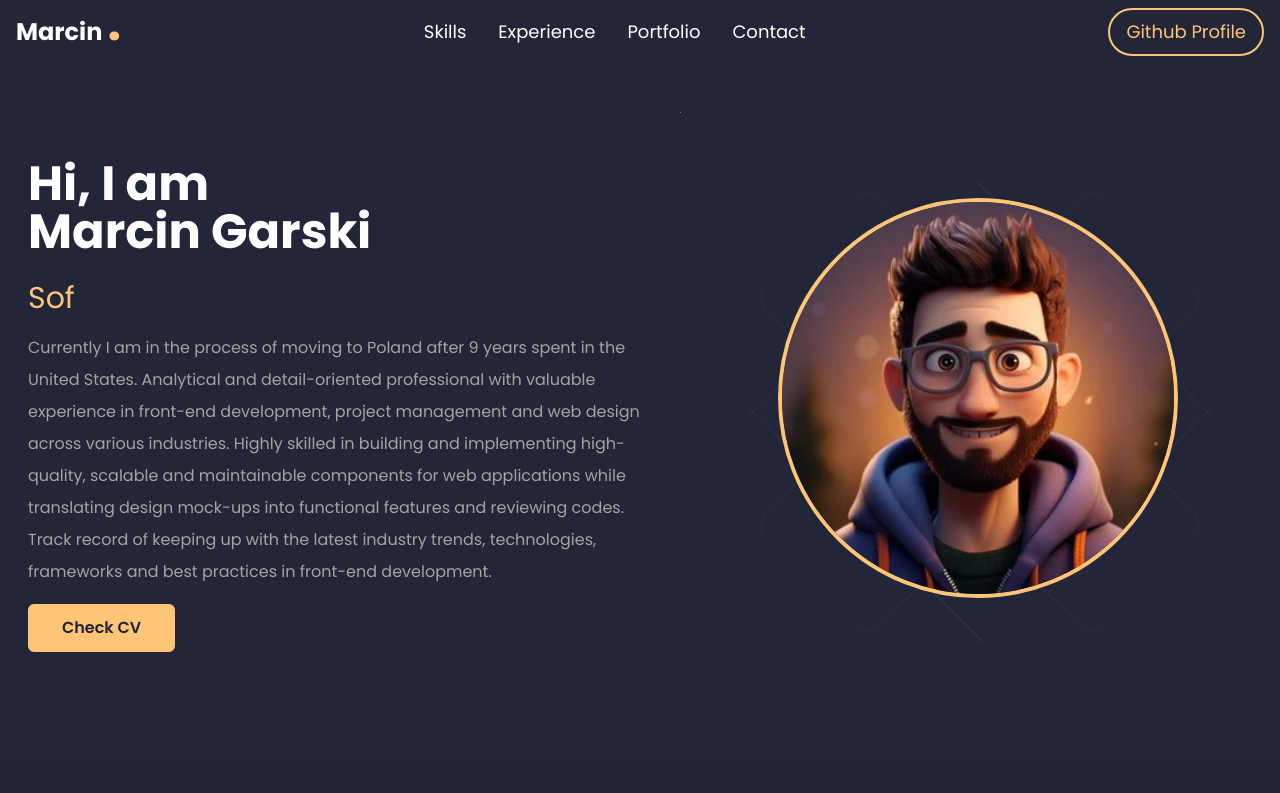
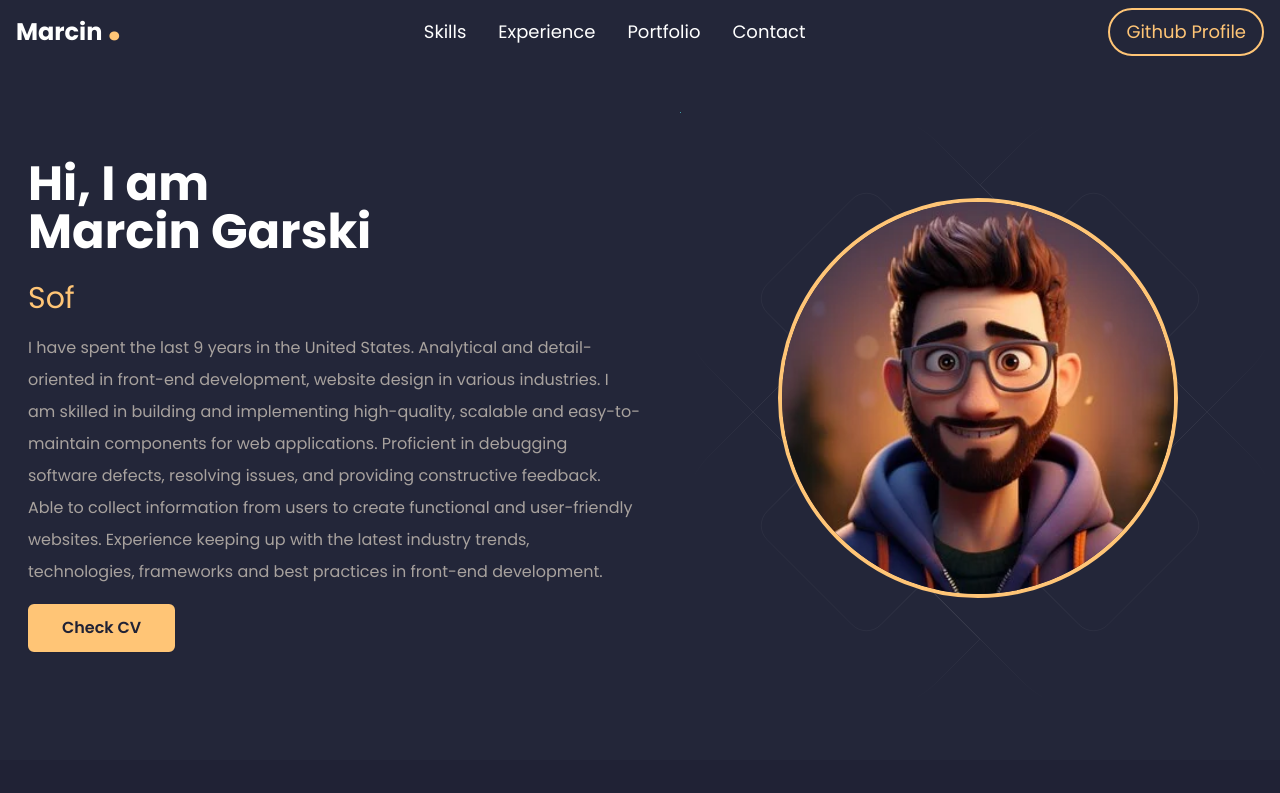
Before and after one commit to margsoftbf/Portfolio, a React (Vite) app: page / in a window 1280 px wide. Shown: the top 793 px of the page. Built offline with nearby package versions, Linux system fonts and the light colour scheme.

Commit message:
Change cv

```diff
--- a/src/components/Hero/Hero.jsx
+++ b/src/components/Hero/Hero.jsx
@@ -50,15 +50,15 @@ const Hero = () => {
 						</span>
 					</div>
 					<p className='leading-7 text-stone-400 lg:text-left md:leading-8'>
-						Currently I am in the process of moving to Poland after 9 years
-						spent in the United States. Analytical and detail-oriented
-						professional with valuable experience in front-end development,
-						project management and web design across various industries. Highly
-						skilled in building and implementing high-quality, scalable and
-						maintainable components for web applications while translating
-						design mock-ups into functional features and reviewing codes. Track
-						record of keeping up with the latest industry trends, technologies,
-						frameworks and best practices in front-end development.
+						I have spent the last 9 years in the United States. Analytical and
+						detail-oriented in front-end development, website design in various
+						industries. I am skilled in building and implementing high-quality,
+						scalable and easy-to-maintain components for web applications.
+						Proficient in debugging software defects, resolving issues, and
+						providing constructive feedback. Able to collect information from
+						users to create functional and user-friendly websites. Experience
+						keeping up with the latest industry trends, technologies, frameworks
+						and best practices in front-end development.
 					</p>
 					<a
 						href='./assets/Resume/Marcin-Garski-CV.pdf'
```
Also changed, not shown: 11 other files (tests, documents, lock files or other folders).
